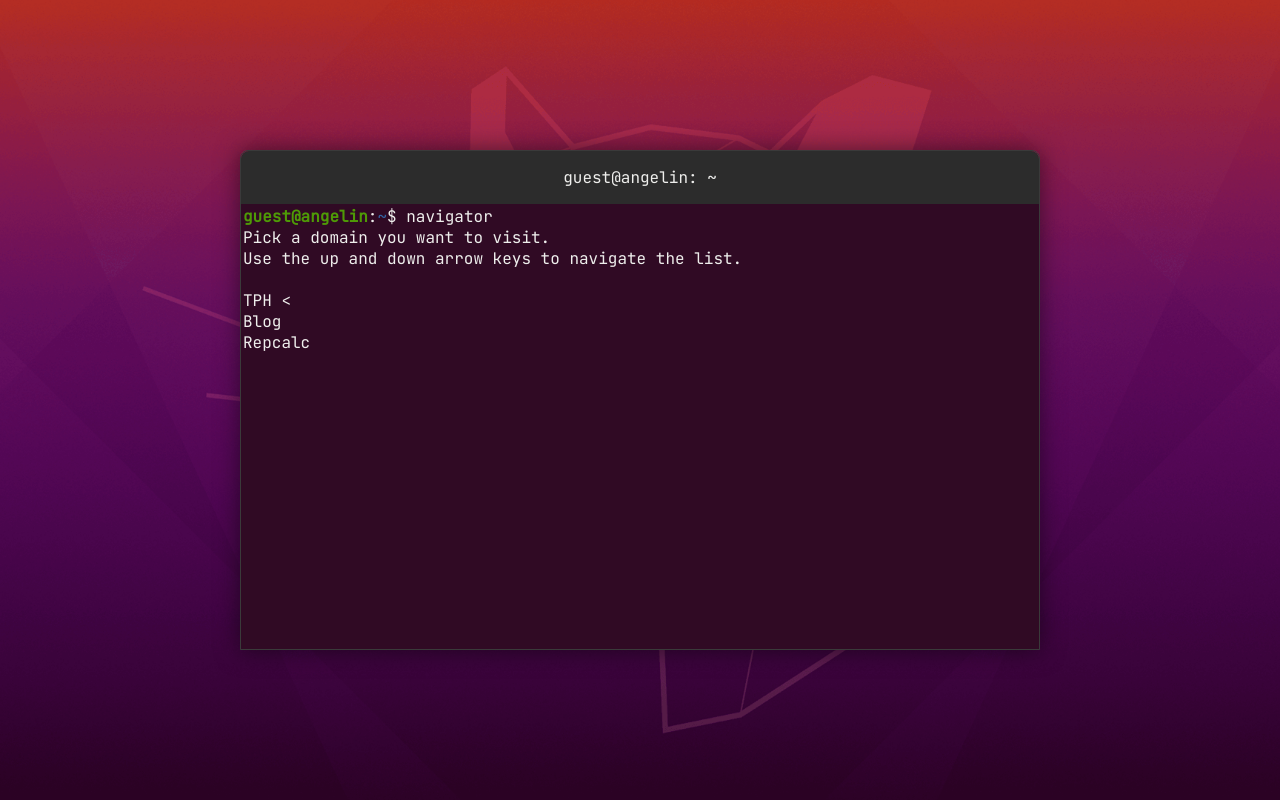
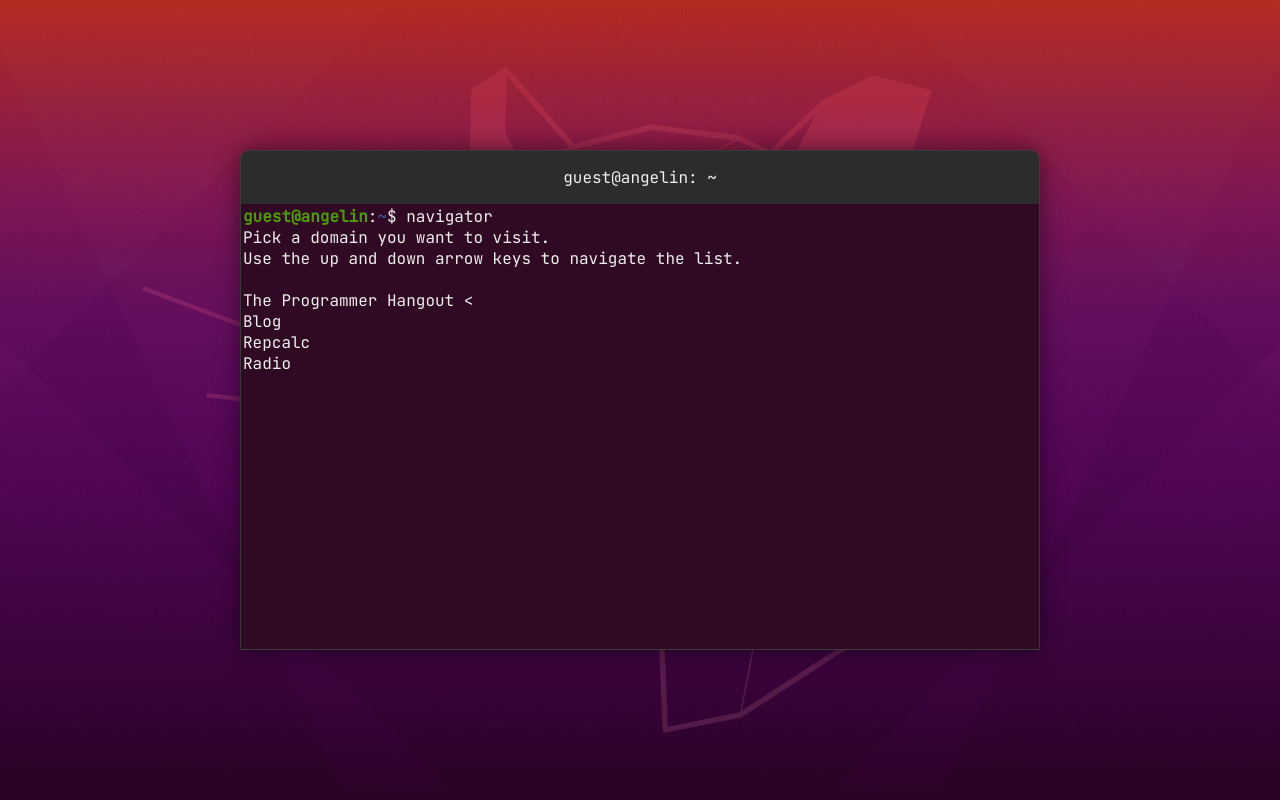
Before and after one commit to Zeilar/angelin, a React (Create React App) app: page / in a window 1280 px wide. Built offline with nearby package versions, Linux system fonts and the light colour scheme.

Commit message:
Refactoring, made UX changes

```diff
--- a/src/components/Console/Console.tsx
+++ b/src/components/Console/Console.tsx
@@ -2,10 +2,10 @@ import { useState, useEffect } from "react";
 import * as Styles from "./Console.styles";
 import { IDomain } from "./types";
 
-const defaultDomains: IDomain[] = [
+const domains: IDomain[] = [
     {
         id: 1,
-        name: "TPH",
+        name: "The Programmer Hangout",
         url: "https://tph.angelin.dev",
     },
     {
@@ -18,30 +18,33 @@ const defaultDomains: IDomain[] = [
         name: "Repcalc",
         url: "https://repcalc.angelin.dev",
     },
+    {
+        id: 4,
+        name: "Radio",
+        url: "https://radio.angelin.dev",
+    },
 ];
 
 export function Console() {
-    const [activeSelection, setActiveSelection] = useState<IDomain>(
-        defaultDomains[0]
-    );
+    const [activeSelection, setActiveSelection] = useState<IDomain>(domains[0]);
     const [animationOver, setAnimationOver] = useState(false);
     const [hasPicked, setHasPicked] = useState(false);
 
     useEffect(() => {
         function keyDownHandler(e: KeyboardEvent) {
-            if (!animationOver) {
+            if (!animationOver || hasPicked) {
                 return;
             }
 
             if (e.key === "ArrowDown") {
-                const nextDomain = defaultDomains.find(
+                const nextDomain = domains.find(
                     (domain) => domain.id === activeSelection.id + 1
                 );
                 if (nextDomain) {
                     setActiveSelection(nextDomain);
                 }
             } else if (e.key === "ArrowUp") {
-                const previousDomain = defaultDomains.find(
+                const previousDomain = domains.find(
                     (domain) => domain.id === activeSelection.id - 1
                 );
                 if (previousDomain) {
@@ -57,13 +60,13 @@ export function Console() {
         return () => {
             document.removeEventListener("keydown", keyDownHandler);
         };
-    }, [activeSelection.id, activeSelection.url, animationOver]);
+    }, [activeSelection.id, activeSelection.url, animationOver, hasPicked]);
 
     useEffect(() => {
         if (hasPicked) {
             setTimeout(() => {
                 window.location.href = activeSelection.url;
-            }, 4000);
+            }, activeSelection.url.length * 150);
         }
     }, [hasPicked, activeSelection.url]);
 
@@ -75,7 +78,7 @@ export function Console() {
         return () => {
             clearTimeout(timeout);
         };
-    }, []); // Include defaultDomains data here that will be async and run this useEffect if data is truthy
+    }, []); // Include domains data here that will be async and run this useEffect if data is truthy
 
     return (
         <Styles.Wrapper>
@@ -84,10 +87,13 @@ export function Console() {
                 <span>
                     <Styles.User>guest@angelin</Styles.User>:
                     <Styles.Path>~</Styles.Path>${" "}
-                    {"navigator".split("").map((character, i) => (
+                    {!hasPicked &&
+                        "navigator".split("").map((character, i) => (
                             <Styles.AnimatedCharacter
                                 key={i}
-                            style={{ animationDelay: `${1000 + 100 * i}ms` }}
+                                style={{
+                                    animationDelay: `${1000 + 100 * i}ms`,
+                                }}
                             >
                                 {character}
                             </Styles.AnimatedCharacter>
@@ -95,18 +101,22 @@ export function Console() {
                 </span>
                 {animationOver && (
                     <>
+                        {!hasPicked && (
+                            <>
                                 <div>Pick a domain you want to visit.</div>
                                 <div>
-                            Use the up and down arrow keys to navigate the list.
+                                    Use the up and down arrow keys to navigate
+                                    the list.
                                 </div>
                                 <br />
                                 <nav>
                                     <Styles.List>
-                                {defaultDomains.map((domain, i) => (
+                                        {domains.map((domain, i) => (
                                             <Styles.ListItem
                                                 key={i}
                                                 className={
-                                            domain.id === activeSelection.id
+                                                    domain.id ===
+                                                    activeSelection.id
                                                         ? "active"
                                                         : undefined
                                                 }
@@ -116,10 +126,10 @@ export function Console() {
                                         ))}
                                     </Styles.List>
                                 </nav>
-                        {hasPicked && (
-                            <>
-                                <br />
-                                {`curl ${activeSelection.url}`
+                            </>
+                        )}
+                        {hasPicked &&
+                            `curl ${activeSelection.url}`
                                 .split("")
                                 .map((character, i) => (
                                     <Styles.AnimatedCharacter
@@ -133,8 +143,6 @@ export function Console() {
                                 ))}
                     </>
                 )}
-                    </>
-                )}
             </Styles.Container>
         </Styles.Wrapper>
     );
```
Lines whose indentation alone changed are shown as unchanged.
